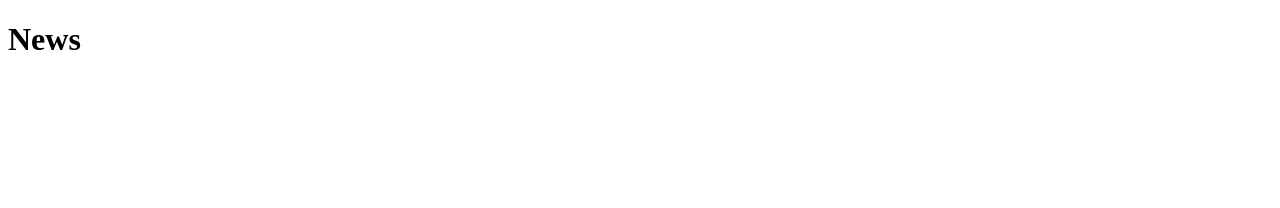
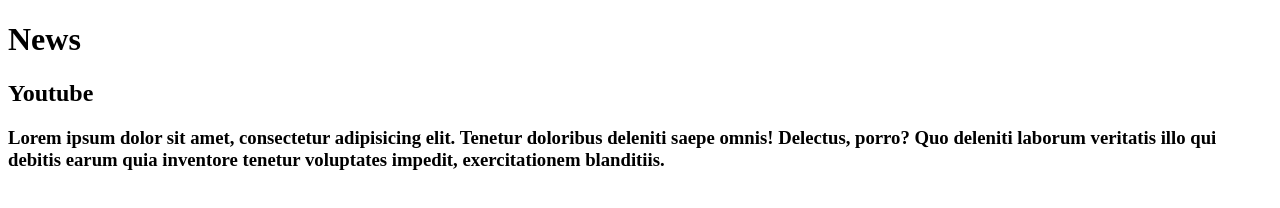
Before and after one commit to TNM2004/DuAn2, a plain HTML site: page newone.html in a window 1280 px wide. Drawn offline with Linux system fonts and the light colour scheme.

Commit message:
9nd commit

```diff
--- a/newone.html
+++ b/newone.html
@@ -7,5 +7,7 @@
 </head>
 <body>
     <h1>News</h1>
+    <h2>Youtube</h2>
+    <h3>Lorem ipsum dolor sit amet, consectetur adipisicing elit. Tenetur doloribus deleniti saepe omnis! Delectus, porro? Quo deleniti laborum veritatis illo qui debitis earum quia inventore tenetur voluptates impedit, exercitationem blanditiis.</h3>
 </body>
 </html>
```
